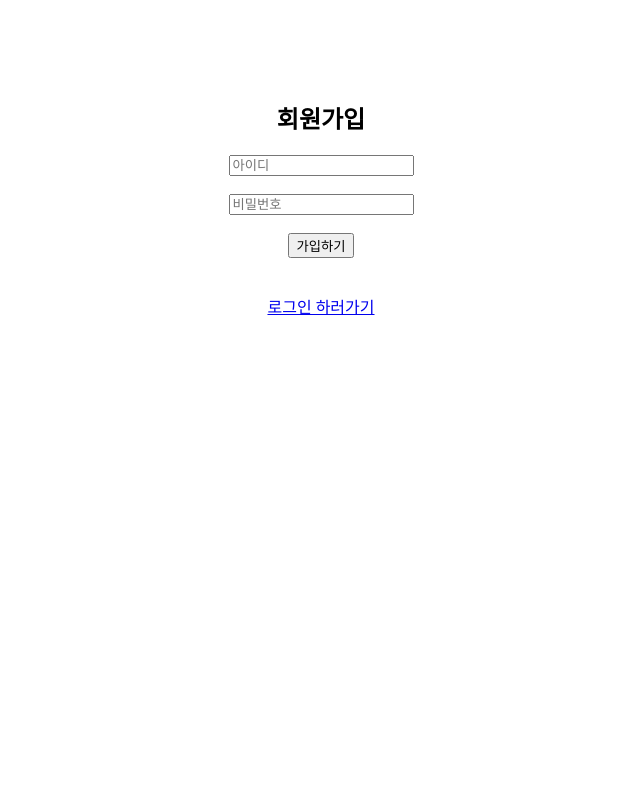
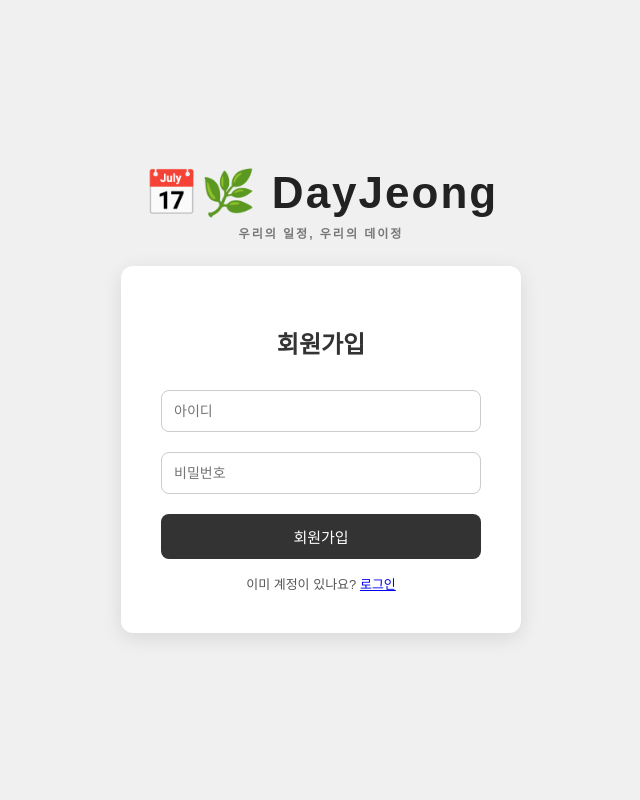
Before and after one commit to rightpleft/dayjeong, a Django app: page /signup/ in a window 1280 px wide. Shown: the whole page, without its empty margins (319-959 px from the left). Run offline with Django 4.2, Linux system fonts and the light colour scheme.

Commit message:
design signup page to match login UI

```diff
--- a/user/templates/signup.html
+++ b/user/templates/signup.html
@@ -1,25 +1,119 @@
 <!DOCTYPE html>
-<html>
+<html lang="ko">
 <head>
-    <title>회원가입</title>
+<meta charset="UTF-8">
+<title>회원가입</title>
+
+<style>
+body {
+    margin:0;
+    font-family: Arial;
+    background:#f0f0f0;
+    height:100vh;
+    display:flex;
+    justify-content:center;
+    align-items:center;
+}
+
+/* 전체 */
+.wrapper {
+    text-align:center;
+}
+
+/* 로고 */
+.logo {
+    font-size:44px;
+    font-weight:bold;
+    color:#222;
+    margin-bottom:25px;
+    letter-spacing:2px;
+}
+
+/* 서브텍스트 */
+.sub {
+    font-size:12px;
+    color:#777;
+    margin-top:5px;
+}
+
+/* 카드 */
+.signup-box {
+    background:white;
+    padding:40px;
+    border-radius:12px;
+    width:320px;
+    box-shadow:0 5px 20px rgba(0,0,0,0.1);
+}
+
+/* 제목 */
+h2 {
+    margin-bottom:20px;
+    color:#333;
+}
+
+/* input */
+input {
+    width:100%;
+    padding:12px;
+    margin:10px 0;
+    border-radius:8px;
+    border:1px solid #ccc;
+    font-size:14px;
+    box-sizing:border-box;
+}
+
+/* 버튼 */
+button {
+    width:100%;
+    padding:12px;
+    margin-top:10px;
+    border:none;
+    border-radius:8px;
+    background:#333;
+    color:white;
+    font-size:15px;
+    cursor:pointer;
+}
+
+button:hover {
+    background:#111;
+}
+
+/* 링크 */
+.link {
+    margin-top:15px;
+    font-size:13px;
+    color:#555;
+}
+</style>
 </head>
-<body style="text-align:center; margin-top:100px;">
 
-    <h2>회원가입</h2>
+<body>
 
-    {% if error %}
-        <p style="color:red;">{{ error }}</p>
-    {% endif %}
+<div class="wrapper">
 
-    <form method="POST">
-        {% csrf_token %}
-        <input type="text" name="username" placeholder="아이디"><br><br>
-        <input type="password" name="password" placeholder="비밀번호"><br><br>
-        <button type="submit">가입하기</button>
-    </form>
+    <!-- 로고 -->
+    <div class="logo">
+        📅🌿 DayJeong
+        <div class="sub">우리의 일정, 우리의 데이정</div>
+    </div>
 
-    <br><br>
-    <a href="/login/">로그인 하러가기</a>
+    <div class="signup-box">
+        <h2>회원가입</h2>
+
+        <form method="POST">
+            {% csrf_token %}
+            <input type="text" name="username" placeholder="아이디" required>
+            <input type="password" name="password" placeholder="비밀번호" required>
+            <button type="submit">회원가입</button>
+        </form>
+
+        <div class="link">
+            이미 계정이 있나요? <a href="/login/">로그인</a>
+        </div>
+    </div>
+
+</div>
 
 </body>
 </html>
```
